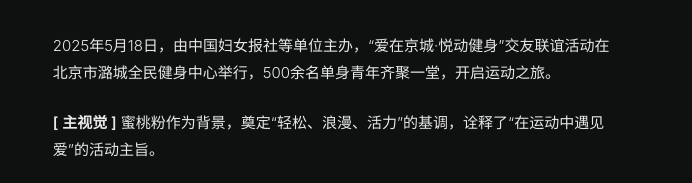
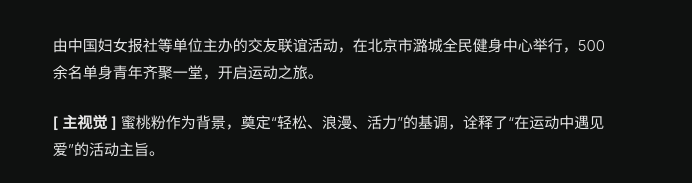
Before and after one commit to xiaohong2345/portfolio-xh, a plain HTML site: page index.html in a window 1280 px wide. Shown: the part 7428-7611 px from the top of the page, 0-692 px from the left. Drawn offline with Linux system fonts and the light colour scheme.

Commit message:
Revise event project introduction

```diff
--- a/index.html
+++ b/index.html
@@ -297,7 +297,7 @@
             </h2>
           </div>
           <div class="project__feature-copy" data-reveal>
-            <p>2025年5月18日，由中国妇女报社等单位主办，“爱在京城·悦动健身”交友联谊活动在北京市潞城全民健身中心举行，500余名单身青年齐聚一堂，开启运动之旅。</p>
+            <p>由中国妇女报社等单位主办的交友联谊活动，在北京市潞城全民健身中心举行，500余名单身青年齐聚一堂，开启运动之旅。</p>
             <p><span class="project-02__copy-label">[ 主视觉 ]</span> 蜜桃粉作为背景，奠定“轻松、浪漫、活力”的基调，诠释了“在运动中遇见爱”的活动主旨。</p>
             <p><span class="project-02__copy-label">[ 专题海报 ]</span> 沿用标题符号，进行差异化设计，通过3D具象化人物与“真实运动场景”相结合，增强动作张力，激发单身青年的现场参与感与报名积极性。</p>
           </div>
```
